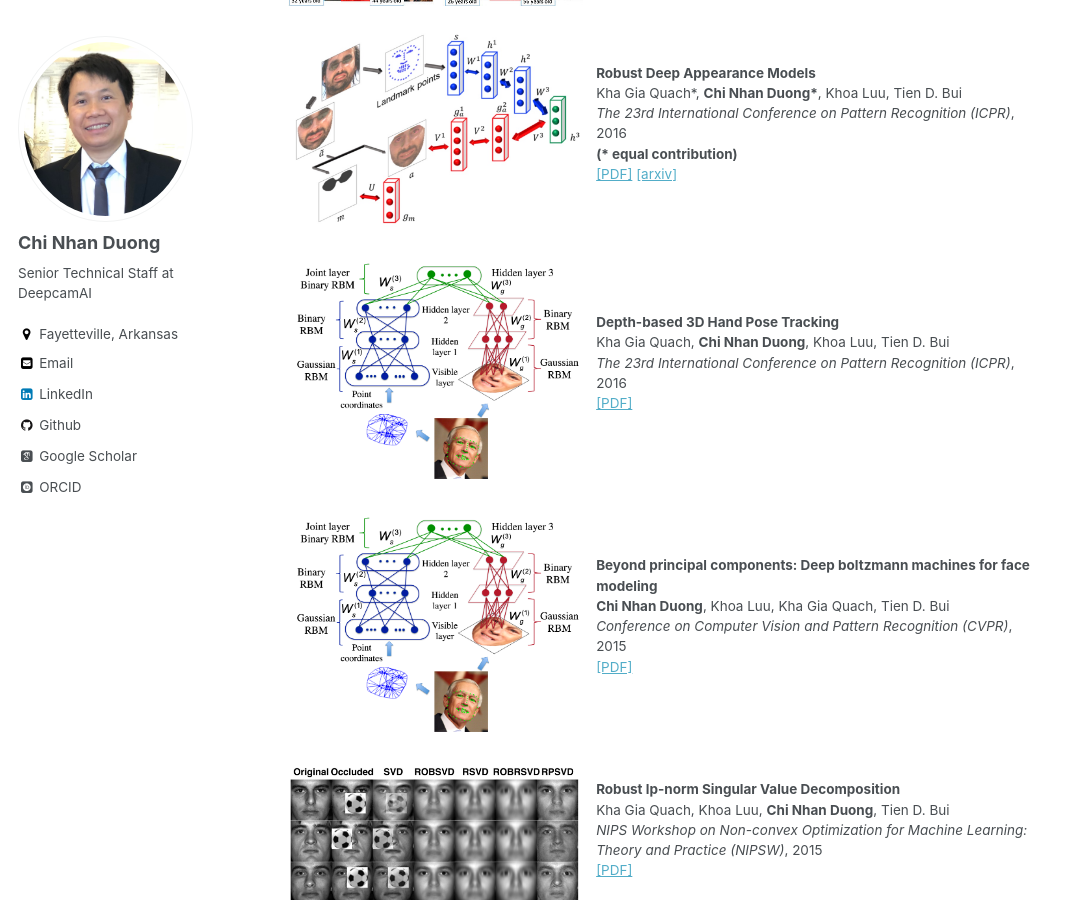
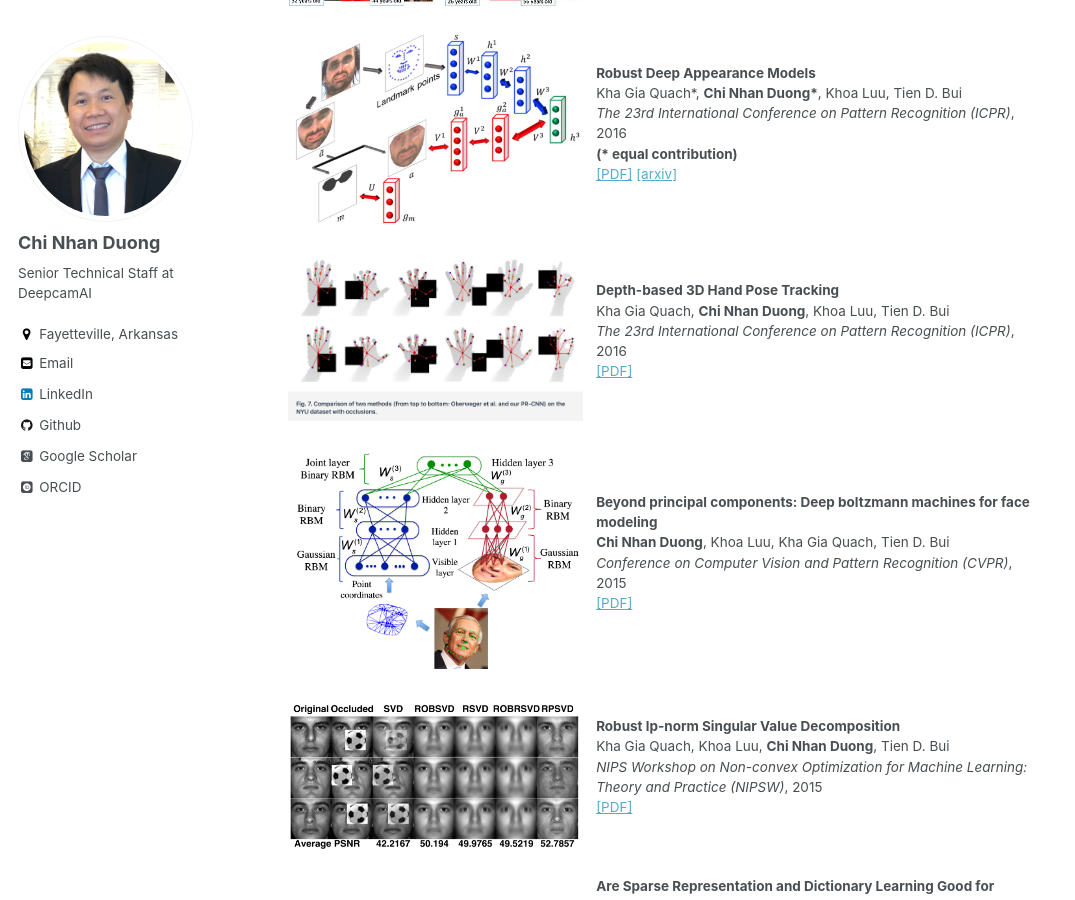
Before and after one commit to dcnhan/dcnhan.github.io, a Jekyll site: the page built from _pages/publications.md, in a window 1280 px wide and 900 px high, scrolled down 1984 px. Shown: the whole window, without its empty margins (0-1075 px from the left). Built offline with Jekyll 4.4.1, drawn with Linux system fonts in a browser that asks for light colours; some web fonts are replaced.

Commit message:
Build website

```diff
--- a/_pages/publications.md
+++ b/_pages/publications.md
@@ -91,7 +91,7 @@ author_profile: true
     <a href="https://arxiv.org/abs/1607.00659/">[arxiv]</a>
     </p></td></table>
 <table width="1200" align="center" border="0">
-    <td width="40%" valign="top" align="center"><img src="/images/featured_DAMs.png" alt="thumbnail" width="300" height="240" style="border-style: none"></td>
+    <td width="40%" valign="top" align="center"><img src="/images/featured_Depth3DHandPoseTracking.jpg" alt="thumbnail" width="300" height="240" style="border-style: none"></td>
     <td width="60%" valign="top"><p><heading><strong>Depth-based 3D Hand Pose Tracking</strong></heading><br>
     Kha Gia Quach, <strong> Chi Nhan Duong</strong>, Khoa Luu, Tien D. Bui<br>
     <em>The 23rd International Conference on Pattern Recognition (ICPR)</em>, 2016<br>
```
Also changed, not shown: images/featured_Depth3DHandPoseTracking.jpg (added), 1 other file.
